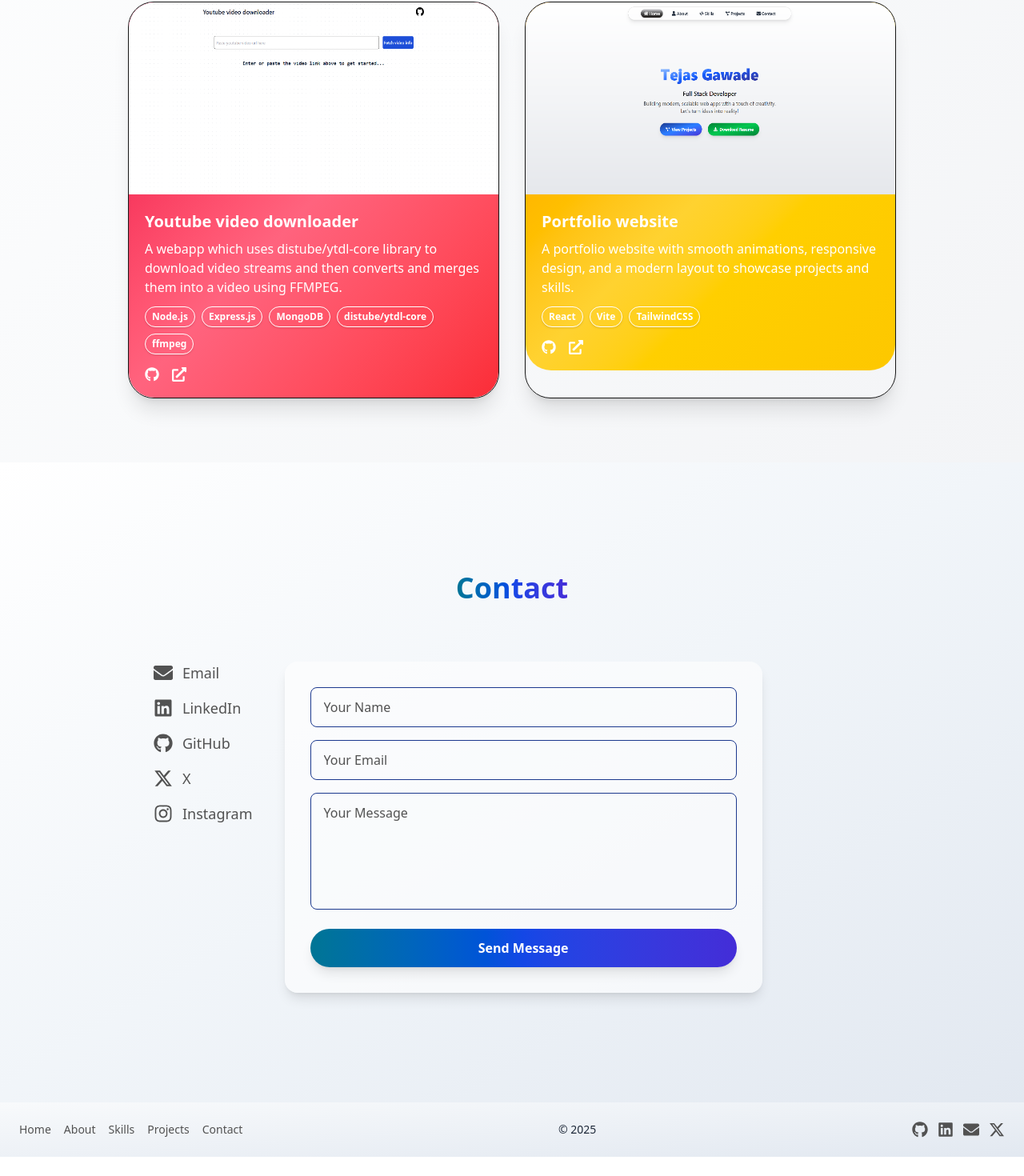
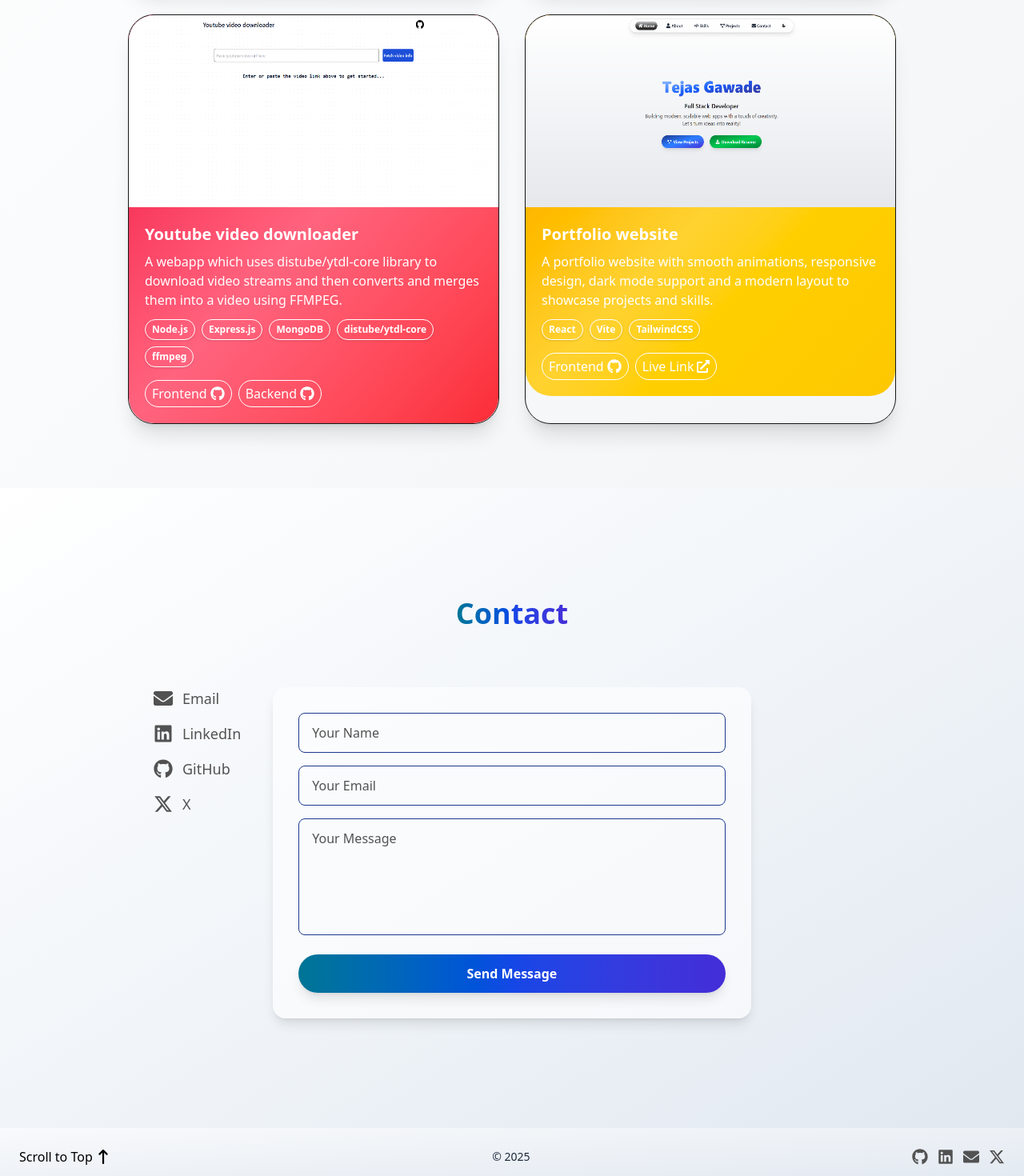
Before and after one commit to tejasg99/portfolio, a React (Vite) app: page / in a window 1280 px wide. Shown: the part 3062-4532 px from the top of the page at 80% size. Before the commit the page ends 4508 px from the top, so only its background shows below. Built offline with nearby package versions, Linux system fonts and the light colour scheme.

Commit message:
Add Links

```diff
--- a/src/components/Contact.jsx
+++ b/src/components/Contact.jsx
@@ -1,13 +1,12 @@
 import { motion } from 'framer-motion';
-import { FaEnvelope, FaLinkedin, FaGithub, FaInstagram } from 'react-icons/fa';
+import { FaEnvelope, FaLinkedin, FaGithub } from 'react-icons/fa';
 import { FaXTwitter } from "react-icons/fa6";
 
 const socials = [
-  { icon: <FaEnvelope />, label: 'Email', url: 'mailto:your@email.com' },
-  { icon: <FaLinkedin />, label: 'LinkedIn', url: '#' },
-  { icon: <FaGithub />, label: 'GitHub', url: '#' },
-  { icon: <FaXTwitter />, label: 'X', url: '#' },
-  { icon: <FaInstagram />, label: 'Instagram', url: '#' },
+  { icon: <FaEnvelope />, label: 'Email', url: 'mailto:tgawade092@gmail.com' },
+  { icon: <FaLinkedin />, label: 'LinkedIn', url: 'www.linkedin.com/in/tejas-gawade-97t' },
+  { icon: <FaGithub />, label: 'GitHub', url: 'https://github.com/tejasg99' },
+  { icon: <FaXTwitter />, label: 'X', url: 'https://x.com/Tejas9_' },
 ];
 
 const Contact = () => {
--- a/src/components/Footer.jsx
+++ b/src/components/Footer.jsx
@@ -1,30 +1,28 @@
 import { FaGithub, FaLinkedin, FaEnvelope } from 'react-icons/fa';
+import { FaArrowUpLong } from "react-icons/fa6";
 import { FaXTwitter } from "react-icons/fa6";
 
-const links = [
-  { label: 'Home', href: '#home' },
-  { label: 'About', href: '#about' },
-  { label: 'Skills', href: '#skills' },
-  { label: 'Projects', href: '#projects' },
-  { label: 'Contact', href: '#contact' },
-];
 
 const socials = [
-  { icon: <FaGithub />, url: '#' },
-  { icon: <FaLinkedin />, url: '#' },
-  { icon: <FaEnvelope />, url: 'mailto:your@email.com' },
-  { icon: <FaXTwitter />, url: '#'}
+  { icon: <FaGithub />, url: 'https://github.com/tejasg99' },
+  { icon: <FaLinkedin />, url: 'www.linkedin.com/in/tejas-gawade-97t' },
+  { icon: <FaEnvelope />, url: 'mailto:tgawade092@gmail.com' },
+  { icon: <FaXTwitter />, url: 'https://x.com/Tejas9_'}
 ];
 
 const Footer = () => {
   return (
     <footer className="w-full py-6 bg-gradient-to-br from-slate-50 to-slate-200 dark:from-gray-950 dark:via-gray-900 dark:to-gray-950 flex flex-col md:flex-row items-center justify-between px-6 gap-4">
-      <div className="flex gap-4 mb-2 md:mb-0">
-        {links.map(link => (
-          <a key={link.label} href={link.href} className="text-neutral-600 hover:text-black dark:text-neutral-400 dark:hover:text-neutral-100 font-medium transition-colors text-sm">
-            {link.label}
-          </a>
-        ))}
+      <div className="flex mb-2 md:mb-0">
+        <button
+        onClick={() => window.scrollTo({ top: 0, behavior: 'smooth' })}
+        aria-label="Scroll to top"
+        type="button"
+        className='flex items-center gap-1 cursor-pointer'
+        >
+          Scroll to Top
+          <FaArrowUpLong className="inline-block text-lg" />
+        </button>
       </div>
       <div className="text-gray-800 dark:text-gray-400 text-sm">&copy; {new Date().getFullYear()}</div>
       <div className="flex gap-3">
--- a/src/components/Projects.jsx
+++ b/src/components/Projects.jsx
@@ -7,8 +7,8 @@ const projects = [
     desc: 'A Virtual Event Management Platform to host and manage events such as webinars, meetups, hackathons and more. It includes features like event creation, registration and live streaming using Jitsi meet.',
     tech: ['React', 'Node.js', 'MongoDB', 'Socket.io', 'Jitsi Meet', 'Redux-toolkit', 'TailwindCSS'],
     img: '/EventMan.png',
-    github: '#',
-    demo: '#',
+    frontend: 'https://github.com/tejasg99/virtual-EMS-frontend',
+    backend: 'https://github.com/tejasg99/virtual-EMS-backend',
     gradient: 'bg-gradient-to-br from-blue-800 via-blue-500 to-indigo-900',
   },
   {
@@ -16,8 +16,9 @@ const projects = [
     desc: 'A video streaming platform built with React and TailwindCSS. It allows users to upload, view, and manage videos. Includes features like user authentication, video upload, and a responsive design.',
     tech: ['React', 'TailwindCSS', 'Node.js', 'MongoDB', 'Mongoose', 'Redux-toolkit', 'JWT'],
     img: '/StreamTube.png',
-    github: '#',
-    demo: '#',
+    frontend: 'https://github.com/tejasg99/StreamTube-frontend',
+    backend: 'https://github.com/tejasg99/StreamTube-backend',
+    demo: 'https://visitstreamtube.vercel.app/',
     gradient: 'bg-gradient-to-br from-emerald-800 via-emerald-500 to-emerald-900'
   },
   {
@@ -25,16 +26,16 @@ const projects = [
     desc: 'A webapp which uses distube/ytdl-core library to download video streams and then converts and merges them into a video using FFMPEG.',
     tech: ['Node.js', 'Express.js', 'MongoDB', 'distube/ytdl-core', 'ffmpeg'],
     img: 'YTD.png',
-    github: '#',
-    demo: '#',
+    frontend: 'https://github.com/tejasg99/youtube-downloader-frontend',
+    backend: 'https://github.com/tejasg99/youtube-downloader-backend',
     gradient: 'bg-gradient-to-br from-rose-600 via-rose-400 to-red-500'
   },
   {
     title: 'Portfolio website',
-    desc: 'A portfolio website with smooth animations, responsive design, and a modern layout to showcase projects and skills.',
+    desc: 'A portfolio website with smooth animations, responsive design, dark mode support and a modern layout to showcase projects and skills.',
     tech: ['React', 'Vite', 'TailwindCSS'],
     img: '/Portfolio.png',
-    github: '#',
+    frontend: 'https://github.com/tejasg99/portfolio',
     demo: '#',
     gradient: 'bg-gradient-to-br from-amber-500 via-amber-300 to-yellow-400'
   },
@@ -75,9 +76,23 @@ const Projects = () => {
                     </span>
                   ))}
                 </div>
-                <div className="flex gap-4">
-                  <a href={project.github} target="_blank" rel="noopener noreferrer" className="text-white hover:text-gray-300 text-lg"><FaGithub /></a>
-                  <a href={project.demo} target="_blank" rel="noopener noreferrer" className="text-white hover:text-gray-300 text-lg"><FaExternalLinkAlt /></a>
+                <div className="flex flex-wrap gap-2">
+                  <button className='flex items-center gap-1 text-white px-2 py-1 border border-white rounded-full hover:cursor-pointer hover:text-gray-300' onClick={() => window.open(project.frontend, '_blank')}>
+                    Frontend
+                    <FaGithub className="text-lg hover:text-gray-300" />
+                  </button>
+                  {project.backend && (
+                    <button className='flex items-center gap-1 text-white px-2 py-1 border border-white rounded-full hover:cursor-pointer hover:text-gray-300' onClick={() => window.open(project.backend, '_blank')}>
+                      Backend
+                      <FaGithub className="text-lg hover:text-gray-300" />
+                    </button>
+                  )}
+                  {project.demo && (
+                    <button className='flex items-center gap-1 text-white px-2 py-1 border border-white rounded-full hover:cursor-pointer hover:text-gray-300' onClick={() => window.open(project.demo, '_blank')}>
+                      Live Link
+                      <FaExternalLinkAlt className="text-md hover:text-gray-300" />
+                    </button>
+                  )}
                 </div>
               </div>
             </div>
```
Also changed, not shown: public/Portfolio.png.
